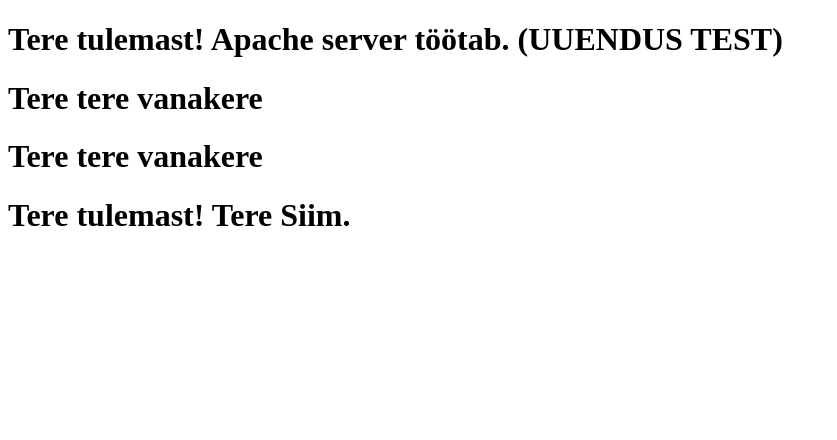
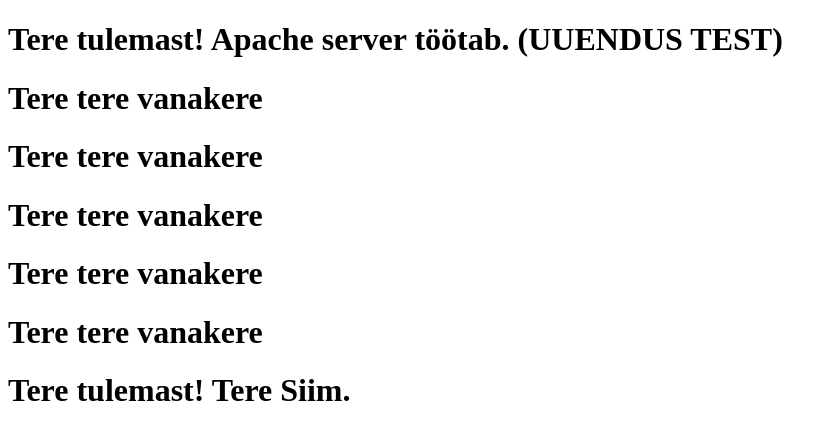
Before and after one commit to ssilvet/infra-configs, a plain HTML site: page web/index.html in a window 1280 px wide. Shown: the whole page, without its empty margins (0-837 px from the left). Drawn offline with Linux system fonts and the light colour scheme.

Commit message:
Update index.html

```diff
--- a/web/index.html
+++ b/web/index.html
@@ -3,6 +3,9 @@
 <head>
     <title>Apache Test</title>
     <h1>Tere tulemast! Apache server töötab. (UUENDUS TEST)</h1>
+    <h1>Tere tere vanakere</h1>
+    <h1>Tere tere vanakere</h1>
+    <h1>Tere tere vanakere</h1>
     <h1>Tere tere vanakere</h1>
     <h1>Tere tere vanakere</h1>
 
```
